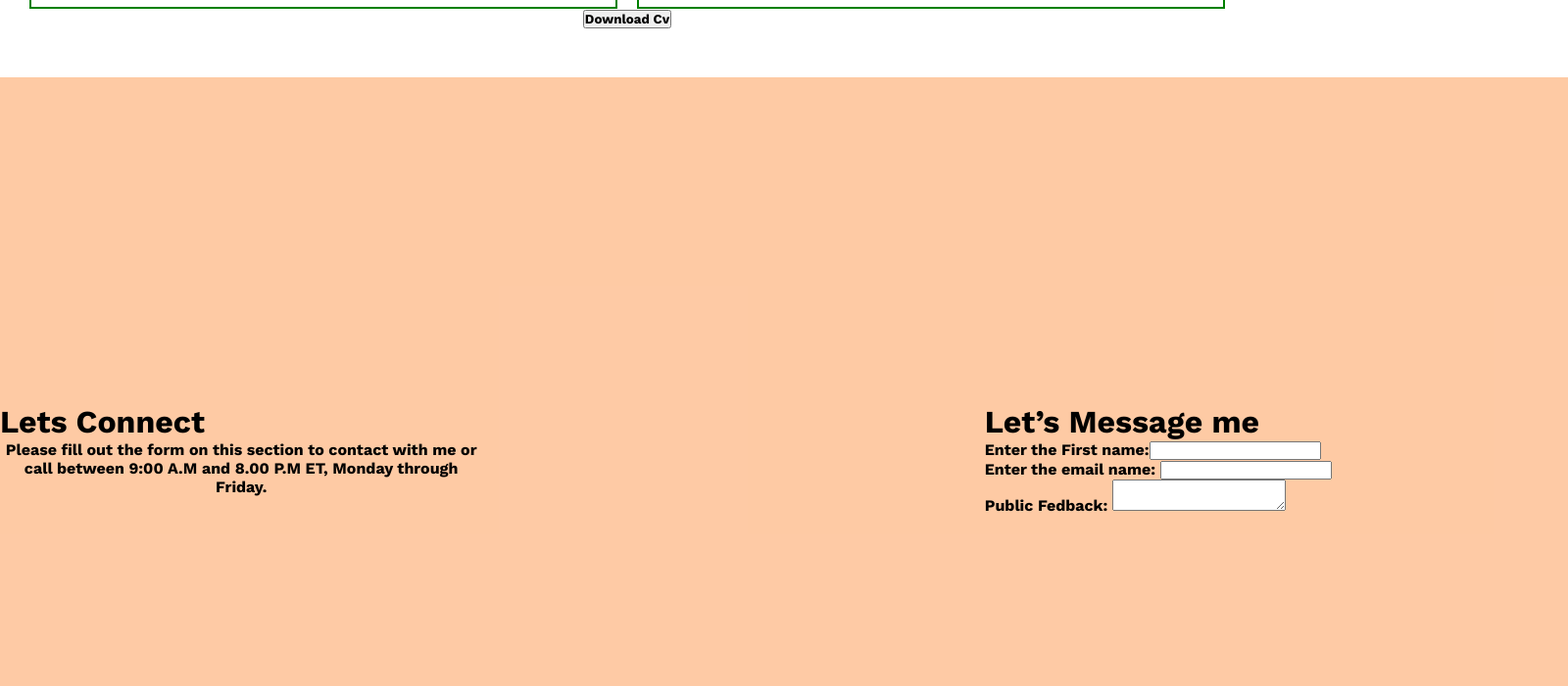
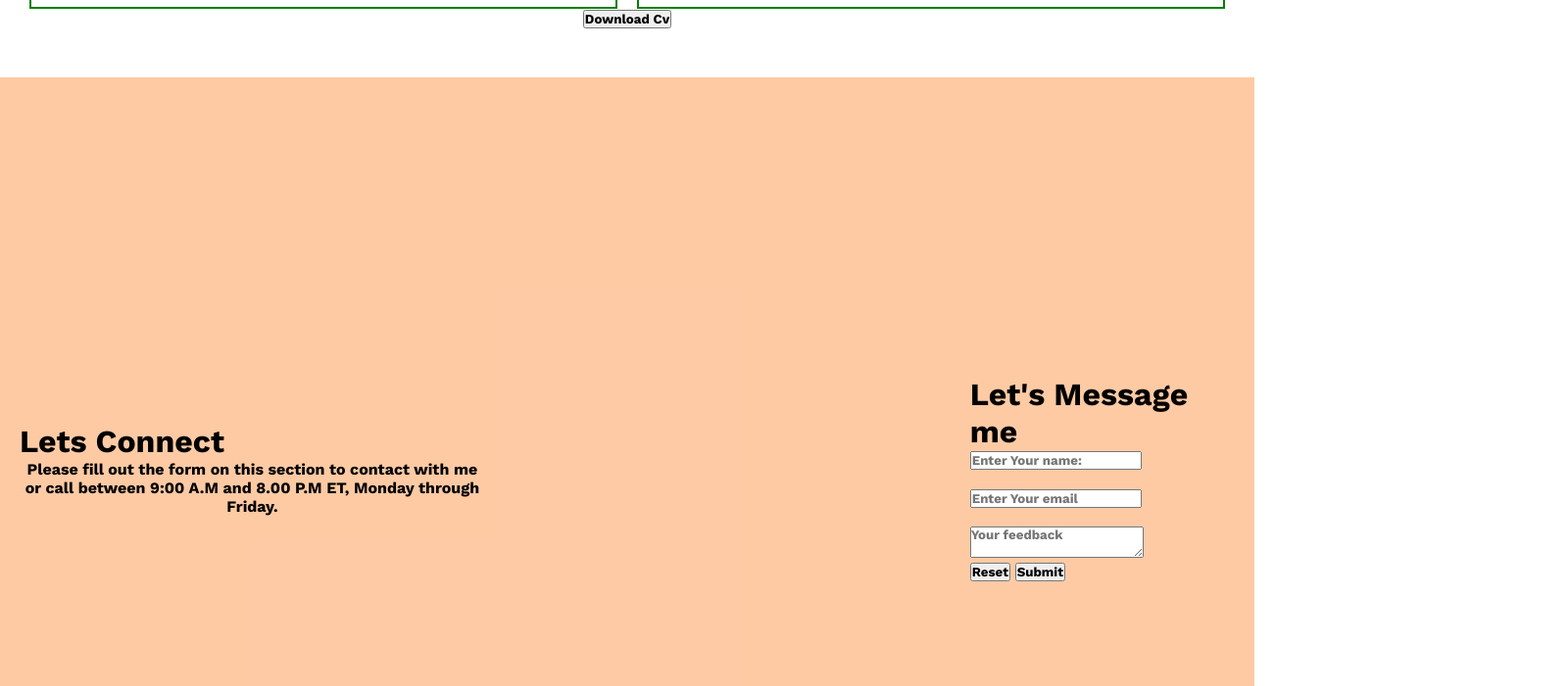
Before and after one commit to Mydul-front/my-portfolio, a plain HTML site: page index.html in a window 1280 px wide. Shown: the part 1995-2696 px from the top of the page at 98% size, 1600 px wide, since content can reach past the window. Drawn offline with nearby package versions, Linux system fonts and the light colour scheme.

Commit message:
submit add

```diff
--- a/index.css
+++ b/index.css
@@ -225,9 +225,11 @@ mr-batton{
      display:flex;
      gap:20px;
      background-color: #fd6f0a5e;
-     width:1600px;
+     /* width:1600px; */
      height:780px;
      align-items: center;
+     justify-content: space-between;
+     padding:20px;
 }
 .hublu .left{
      text-align:left;
--- a/index.html
+++ b/index.html
@@ -178,10 +178,12 @@
           </div>
 
           <div class="right">
-               <h1>Let’s Message me</h1>
-               <p>Enter the First name:<input type="text" name="" id="name"></p>
-               <p>Enter the email name: <input type="email" name="" id="email"> </p>
-               <p>Public Fedback: <textarea name="" id=""></textarea> </p>
+               <h1>Let's Message me</h1>
+               <p><input type="text" name="" id="name" placeholder="Enter Your name:"></p> <br>
+               <p><input type="email" name="" id="email" placeholder="Enter Your email"> </p> <br>
+               <textarea name="" id="" placeholder="Your feedback" ></textarea> <br>
+               <input type="reset" value="Reset">
+               <input type="submit" value="Submit">
           </div>
 
      </footer>
```
